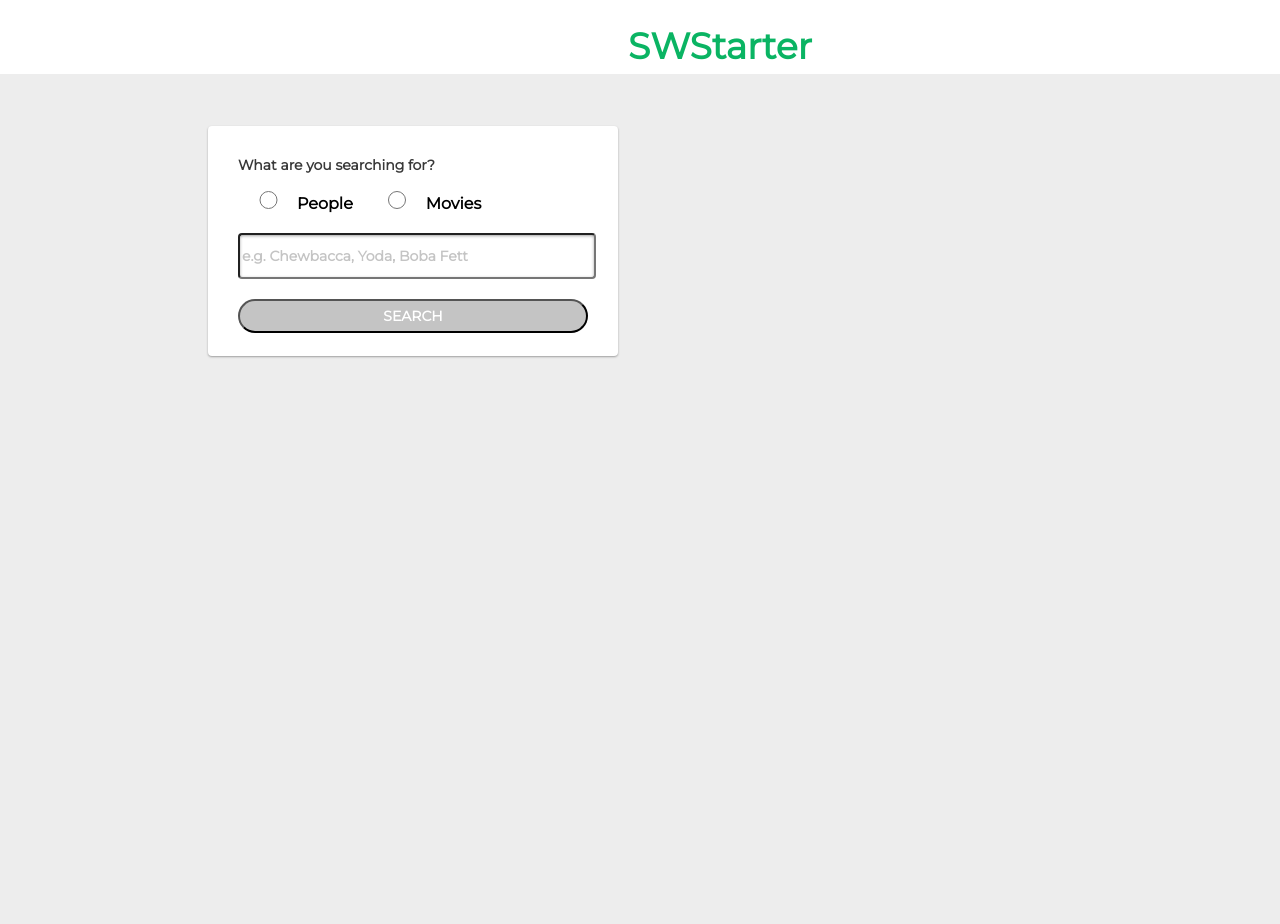
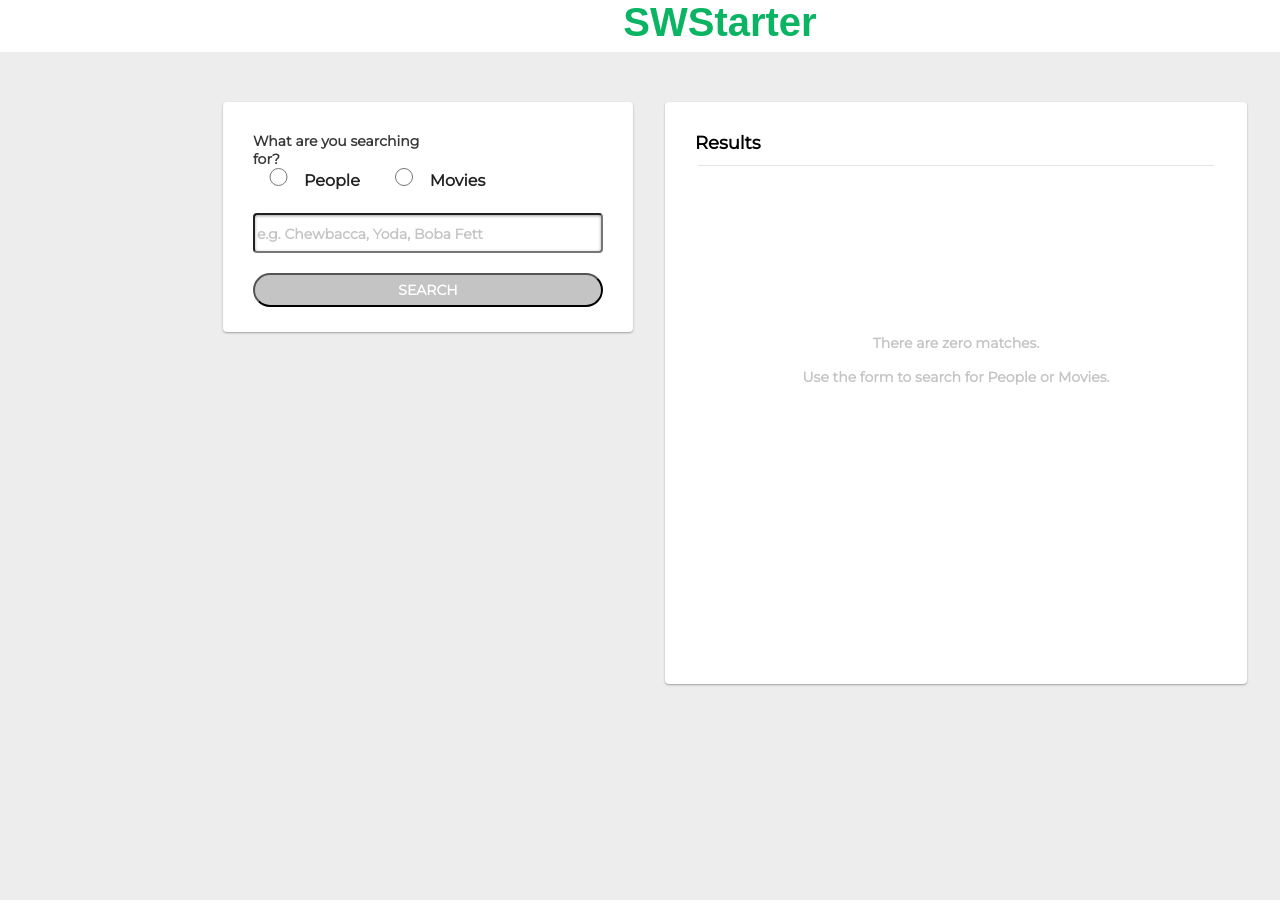
Before and after one commit to snavdeepsingh/SWstarter, a React app: page / in a window 1280 px wide. Shown: the top 924 px of the page. After the commit the page ends 900 px from the top, so only its background shows below. Built offline with nearby package versions, Linux system fonts and the light colour scheme; the HTML template or start-up script is replaced by a standard one; a web font is replaced by a local one.

Commit message:
added MatchesBG module

```diff
--- a/public/index.html
+++ b/public/index.html
@@ -10,7 +10,7 @@
       homescreen on Android. See https://developers.google.com/web/fundamentals/web-app-manifest/
     -->
     <link rel="manifest" href="%PUBLIC_URL%/manifest.json">
-    <!-- <link rel="stylesheet" href="https://cdnjs.cloudflare.com/ajax/libs/bootswatch/4.0.0/journal/bootstrap.min.css" /> -->
+    <link rel="stylesheet" href="https://cdnjs.cloudflare.com/ajax/libs/bootswatch/4.0.0/journal/bootstrap.min.css" />
     <link href="https://fonts.googleapis.com/css?family=Montserrat" rel="stylesheet">
     <!--
       Notice the use of %PUBLIC_URL% in the tags above.
--- a/src/App.css
+++ b/src/App.css
@@ -1,3 +1,5 @@
+
+
 .App {
   font-family: 'Montserrat', sans-serif;
   font-size: 16px;
--- /dev/null
+++ b/src/views/Main/Main.css
@@ -0,0 +1,4 @@
+/* .container {
+    display: flex;
+
+} */
--- a/src/views/Main/Main.js
+++ b/src/views/Main/Main.js
@@ -1,13 +1,25 @@
 import React, { Component } from "react";
 import Header from './Header/Header.js';
 import SearchContainer from './SearchContainer/SearchContainer';
+import MatchesBG from './MatchesBG/MatchesBG';
 
 export default class Home extends Component {
   render() {
     return(
-      <div className='container'>
-        <Header />
-        <SearchContainer />
+      <div className='container-fluid'>
+        <div className='row'>
+          <Header />
+        </div>
+        <div className='row'>
+          <div className='col-sm-4'>
+            <SearchContainer />
+          </div>
+          <div className='col-sm-8'>
+            <MatchesBG />
+          </div>
+        </div>
+
+
       </div>
     )
   }
--- /dev/null
+++ b/src/views/Main/MatchesBG/MatchesBG.css
@@ -0,0 +1,42 @@
+
+.Results {
+    width: 71px;
+    height: 22px;
+    font-family: Montserrat;
+    font-size: 18px;
+    font-weight: bold;
+    font-style: normal;
+    font-stretch: normal;
+    line-height: normal;
+    letter-spacing: normal;
+    color: #000000;
+    padding: 15px;
+  }
+.MatchesBG {
+    width: 582px;
+    height: 582px;
+    border-radius: 4px;
+    box-shadow: 0 1px 2px 0 rgba(132, 132, 132, 0.75);
+    background-color: #ffffff;
+    margin-top: 80px;
+    margin-left: 170px;
+    text-align: center;
+  }
+
+
+
+.There-are-zero-matches-Use-the-form-to-search-for {
+    width: 324px;
+    height: 35px;
+    font-family: Montserrat;
+    font-size: 14px;
+    font-weight: bold;
+    font-style: normal;
+    font-stretch: normal;
+    line-height: normal;
+    letter-spacing: normal;
+    color: #c4c4c4;
+    margin:auto;
+    text-align: center;
+    padding: 150px 0;
+  }
--- /dev/null
+++ b/src/views/Main/MatchesBG/MatchesBG.js
@@ -0,0 +1,17 @@
+import React, {Component} from 'react';
+import './MatchesBG.css';
+
+export default class MatchesBG extends Component {
+    render() {
+      return(
+        <div className='MatchesBG Results'>
+          <h1 className='Results' >Results</h1>
+          <hr style={{margin:'18px'}}/>
+          <div className='There-are-zero-matches-Use-the-form-to-search-for'>
+            <p >There are zero matches.</p>
+            <p>Use the form to search for People or Movies.</p>
+          </div>
+        </div>
+      )
+    }
+  };
--- a/src/views/Main/SearchContainer/SearchContainer.css
+++ b/src/views/Main/SearchContainer/SearchContainer.css
@@ -1,4 +1,5 @@
 .SearchContainer {
+   justify-content: start;
     width: 410px;
     height: 230px;
     border-radius: 4px;
@@ -25,6 +26,7 @@
 
   .form {
     padding-left: 30px;
+    padding-top: 20px;
   }
 
   .Ellipse-2 {
--- a/src/views/Main/SearchContainer/SearchContainer.js
+++ b/src/views/Main/SearchContainer/SearchContainer.js
@@ -5,7 +5,7 @@ export default class SearchContainer extends Component {
     render() {
       return(
         <div className='SearchContainer'>
-          <p className='What-are-you-searching-for'>What are you searching for? </p>
+          <p className='What-are-you-searching-for'>What are you searching for?</p>
           <form className='form'>
           <input  className='Ellipse-2 People' type="radio" name="type" value="people" /><strong>People</strong>
           <input className='Ellipse-2 Movies' type="radio" name="type" value="movies" /><strong>Movies</strong><br></br>
```
Also changed, not shown: src/views/Main/Header/Header.css (line endings or trailing spaces).
